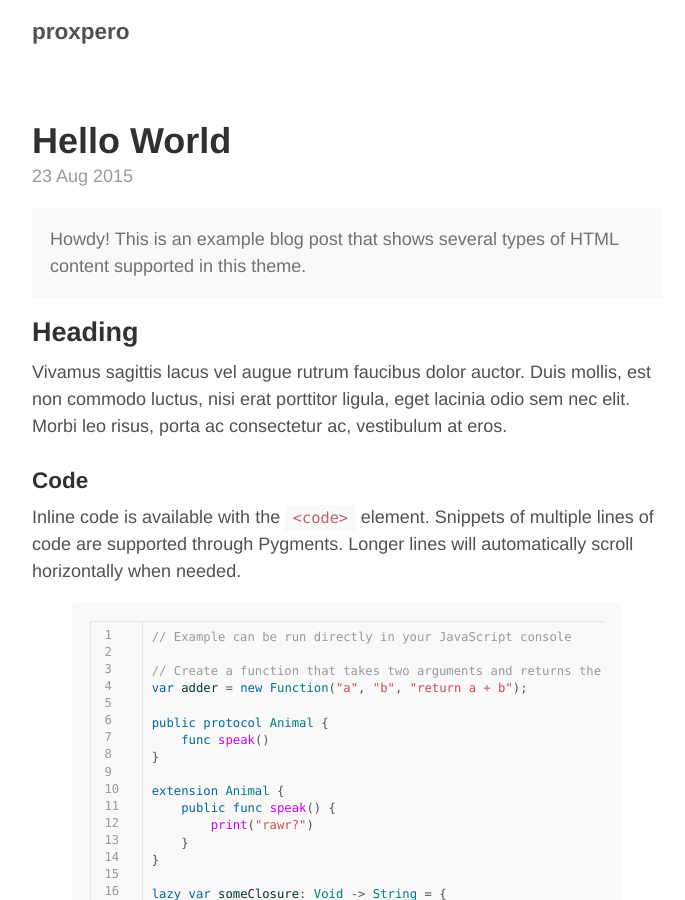
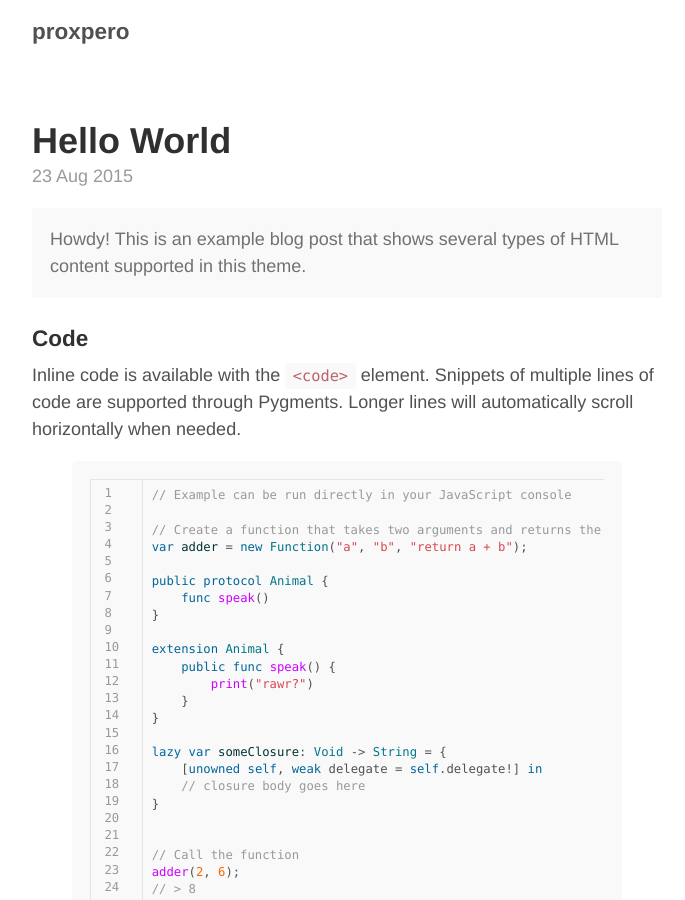
Before and after one commit to proxpero/proxpero.github.io, a Jekyll site: the page built from _posts/2015-8-23-Hello-World.md, in a window 1280 px wide and 900 px high. Shown: the whole window, without its empty margins (293-978 px from the left). Built offline with Jekyll 4.4.1, drawn with Linux system fonts in a browser that asks for light colours.

Commit message:
New changes

```diff
--- a/_posts/2015-8-23-Hello-World.md
+++ b/_posts/2015-8-23-Hello-World.md
@@ -6,10 +6,6 @@ title: Hello World
 <div class="message">
   Howdy! This is an example blog post that shows several types of HTML content supported in this theme.
 </div>
-
-## Heading
-
-Vivamus sagittis lacus vel augue rutrum faucibus dolor auctor. Duis mollis, est non commodo luctus, nisi erat porttitor ligula, eget lacinia odio sem nec elit. Morbi leo risus, porta ac consectetur ac, vestibulum at eros.
 
 ### Code
 
```
Also changed, not shown: 13 other files.
